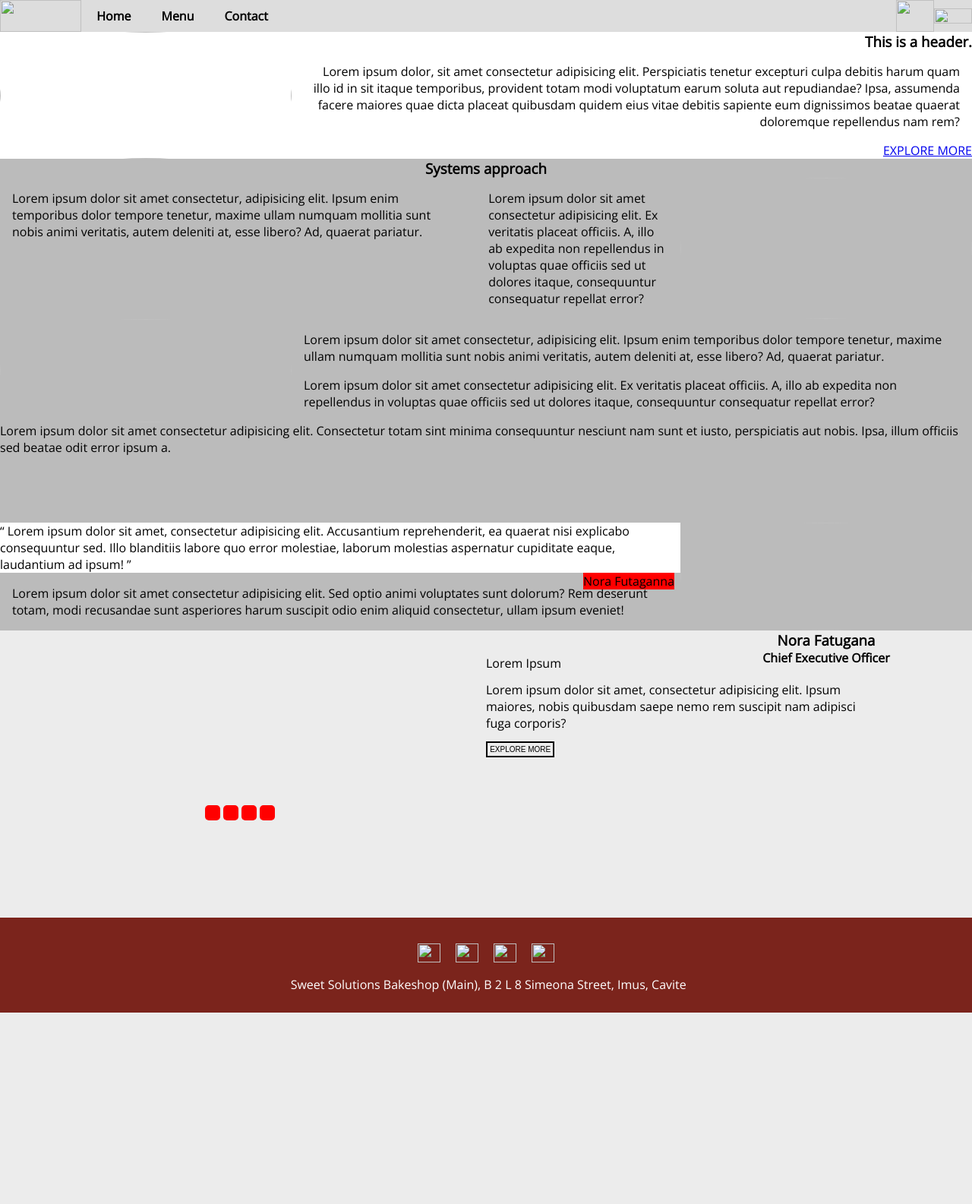
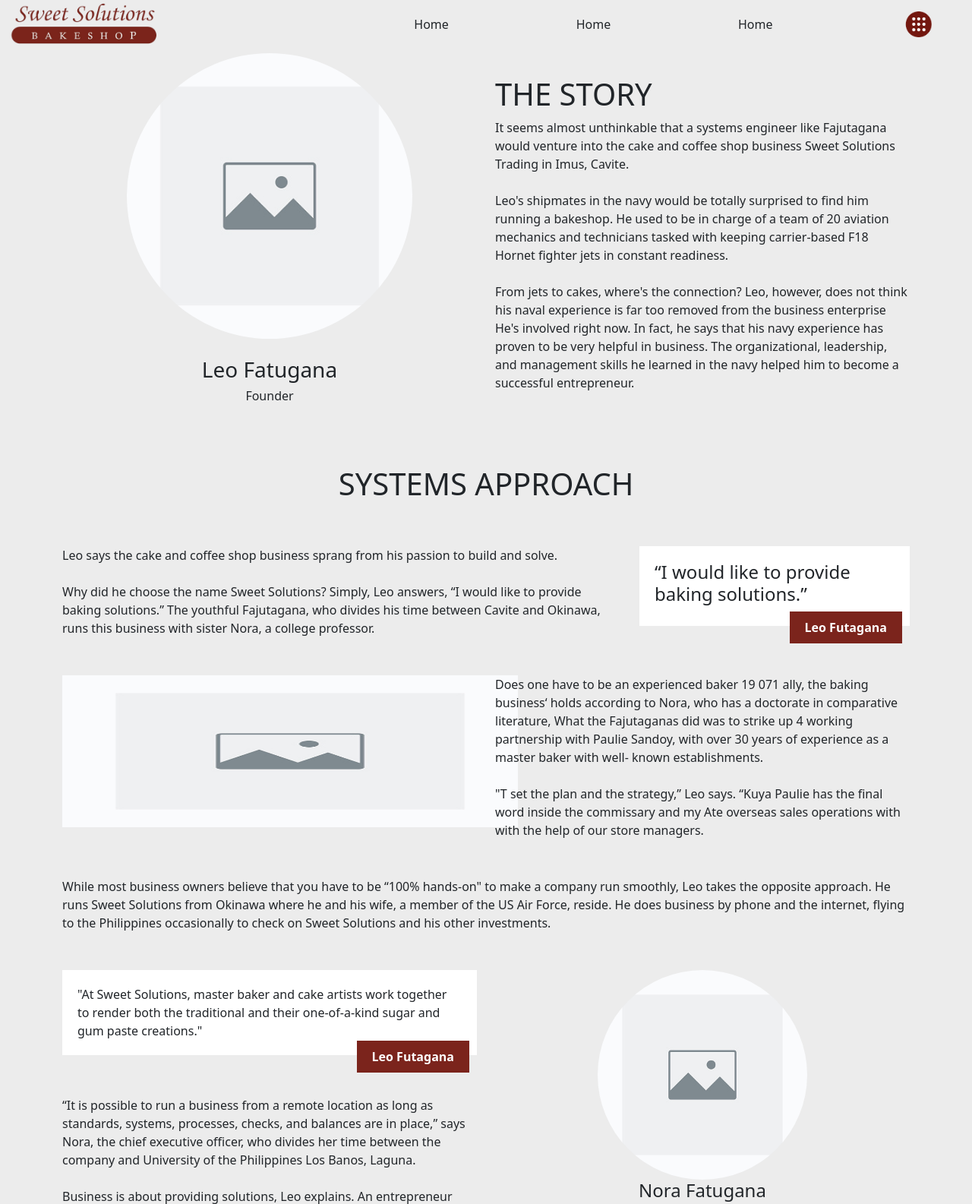
Before and after one commit to BeepBoopBit/IT130L-Project, a website: page html/AboutUs.html in a window 1280 px wide. Shown: the top 1585 px of the page at 76% size. Before the commit the page ends 1333 px from the top, so only its background shows below. Drawn offline with nearby package versions, Linux system fonts and the light colour scheme.

Commit message:
Added Boostrap and Refactored About Us Design

```diff
--- /dev/null
+++ b/css/newMain.css
@@ -0,0 +1,7 @@
+section{
+    padding-top:70px;
+}
+
+.img-rounded{
+    border-radius: 50%;
+}
--- a/html/AboutUs.html
+++ b/html/AboutUs.html
@@ -7,206 +7,277 @@
     <title>Sweet Solution</title>
     <link rel="preconnect" href="https://fonts.googleapis.com">
     <link rel="preconnect" href="https://fonts.gstatic.com" crossorigin>
-    <link rel="stylesheet" href="https://fonts.googleapis.com/css2?family=Open+Sans:wght@300&display=swap">
 
-    <!-- Essentials -->
-    <link rel="stylesheet" href="../css/Main.css">
-    <link rel="stylesheet" href="../css/Section.css">
-    <link rel="stylesheet" href="../css/Header.css">
-    <link rel="stylesheet" href="../css/Footer.css">
-    <link rel="stylesheet" href="../css/Header-dropdown.css">
-    <!-- Dependent -->
-    <link rel="stylesheet" href="../css/Section-home-aboutUs.css">
-    <link rel="stylesheet" href="../css/Section-home-bestSellerSpecial.css">
-    <link rel="stylesheet" href="../css/Section-home-featuredCake.css">
-    <link rel="stylesheet" href="../css/Section-home-featuredCake-slider.css">
-    <link rel="stylesheet" href="../css/Section-home-specialty.css">
+    <!-- Essentials-->
+    <link rel="stylesheet" href="../css/newMain.css">
+    <!--Bootstrap-->
+    <link rel="stylesheet" href="../node_modules/bootstrap/dist/css/bootstrap.css">
+    <style>
+    </style>
+    <style>
+        .about-button{
+            background-color: #7b241c;
+            color:white;
+            text-decoration: none;
+            font-weight: bold;
+            padding: 10px 20px;
+        }
+
+        .about-button-container{
+            position:relative;
+            margin-top:-10px;
+            margin-right:10px;
+            text-align: right;
+        }
+
+        .img-responsive{
+            width: 100%;
+        }
+    </style>
 </head>
 
-<body>
-    <header class="centered" style=" background-color:#ddd">
-        <nav class="Header-top-navigation">
-            <img src="img/Logo_SweetSolution.png" alt="" width="100%">
-            <ul style="display: flex;">
-                <li><a>Home</a></li>
-                <li><a>Menu</a></li>
-                <li><a>Contact</a></li>
-            </ul>
-            <div style="width: 50px">
-                <img src="img/Icon_Basket.png" alt="" width="100%">
-            </div>
+<body style="background-color: #ececec;">
     <!-- Navigation -->
-            <div class="Header-top-navigation-dropdown">
-                <div style="width: 50px">
-                    <img src="img/Icon_Navigation-00.png" alt="" width="100%">
-                </div>
-                <div class="Header-top-navigation-dropdown-content">
-                    <ul>
-                        <li>About Us</li>
-                        <li>Application</li>
-                        <li>Checkout</li>
-                        <li>Contact</li>
-                        <li>FAQ</li>
-                        <li>Gallery</li>
-                        <li>Menu</li>
-                    </ul>
+    <div class="container-fluid nav-color fixed-top">
+        <div class="row align-items-center">
+            <div class="col-sm-5 " >
+                <div style="width: 200px">
+                    <img src="../img/Logo_SweetSolution.png" alt="" width="100%">
                 </div>
             </div>
-        </nav>
-    </header>
-    <section class="centered">
-        <!-- About Us # 2 -->
-        <div class="container-all" style="background-color: #bbb;">
-            <!-- About Us Article-->
-            <article class="container-content centered grid" style="grid-template-columns: 30% 70%; background-color: white;">
-                <div>
-                    <img src="../img\placeholder.jpg" alt="" width="100%" style="border-radius: 50%;">
+            <div class="col-sm-2">
+                <div class="justify-content-md-center">
+                    Home
                 </div>
-                <div style="text-align: right;">
-                    <h1>This is a header.</h1>
-                    <p>
-                        Lorem ipsum dolor, sit amet consectetur adipisicing elit. Perspiciatis tenetur excepturi culpa
-                        debitis harum quam illo id in sit itaque temporibus, provident totam modi voluptatum earum
-                        soluta aut repudiandae? Ipsa, assumenda facere maiores quae dicta placeat quibusdam quidem eius
-                        vitae debitis sapiente eum dignissimos beatae quaerat doloremque repellendus nam rem?
-                    </p>
-                    <a href="#">EXPLORE MORE</a>
             </div>
-            </article>
-            <article class="container-content centered" style="text-align: center;">
-                <h1>Systems approach</h1>
-                <div class="grid" style="grid-template-columns: 70% 30%; text-align: left;">
-                    <div class="grid" style="grid-template-columns: 70% 30%;">
-                        <p>
-                            Lorem ipsum dolor sit amet consectetur, adipisicing elit. Ipsum enim temporibus dolor tempore tenetur, maxime ullam numquam mollitia sunt nobis animi veritatis, autem deleniti at, esse libero? Ad, quaerat pariatur.
-                        </p>
-                        <p>
-                            Lorem ipsum dolor sit amet consectetur adipisicing elit. Ex veritatis placeat officiis. A, illo ab expedita non repellendus in voluptas quae officiis sed ut dolores itaque, consequuntur consequatur repellat error?
-                        </p>
+            <div class="col-sm-2">
+                <div class="justify-content-md-center">
+                    Home
                 </div>
-                    <div>
-                        <img src="../img\placeholder.jpg" alt="" width="100%" style="border-radius: 50%;">
+            </div>
+            <div class="col-sm-2">
+                <div class="justify-content-md-center">
+                    Home
+                </div>
+            </div>
+            <div class="col-sm-1">
+                <div class="dropdown">
+                    <a href="#" id="imageDropdown" data-bs-toggle="dropdown">
+                        <div style="width: 50px;">
+                            <img src="../img/Icon_Navigation-00.png" alt="" width="100%">
+                        </div>
+                    </a>
+                    <div class="dropdown-menu" aria-labelledby="dropdownMenuButton">
+                      <a class="dropdown-item" href="#">Action</a>
+                      <a class="dropdown-item" href="#">Another action</a>
+                      <a class="dropdown-item" href="#">Something else here</a>
+                    </div>
+                </div>
+            </div>
+        </div>
+    </div>
+    <section style="padding-top:70px">
+        <article class="container">
+            <div class="row align-items-center">
+                <div class="col ">
+                    <div class="row">
+                        <div style="width: 400px; margin: 0 auto">
+                            <img class="img-rounded img-responsive" src="../img/tempimage1.jpg" alt="">
                         </div>
                     </div>
 
-                <div class="grid" style="grid-template-columns: 30% 70%; text-align: left;">
-                    <div>
-                        <img src="../img\placeholder.jpg" alt="" width="100%" style="border-radius: 50%;">
+                    <div class="row text-center py-4">
+                        <h3>
+                            Leo Fatugana
+                        </h3>
+                        <h6>
+                            Founder
+                        </h6>
                     </div>
-                    <div>
+                </div>
+                <div class="col">
+                    <h1>
+                        THE STORY
+                    </h1>
                     <p>
-                            Lorem ipsum dolor sit amet consectetur, adipisicing elit. Ipsum enim temporibus dolor tempore tenetur, maxime ullam numquam mollitia sunt nobis animi veritatis, autem deleniti at, esse libero? Ad, quaerat pariatur.
-                        </p>
-                        <p>
-                            Lorem ipsum dolor sit amet consectetur adipisicing elit. Ex veritatis placeat officiis. A, illo ab expedita non repellendus in voluptas quae officiis sed ut dolores itaque, consequuntur consequatur repellat error?
+                        It seems almost unthinkable that a systems engineer like Fajutagana would
+                        venture into the cake and coffee shop business Sweet Solutions Trading in Imus, Cavite.
+                        <br> <br>
+                        Leo's shipmates in the navy would be totally surprised to find him running a bakeshop.
+                        He used to be in charge of a team of 20 aviation mechanics and technicians tasked with
+                        keeping carrier-based F18 Hornet fighter jets in constant readiness.
+                        <br> <br>
+                        From jets to cakes, where's the connection? Leo, however,
+                        does not think his naval experience is far too removed from the
+                        business enterprise He's involved right now. In fact, he says that his navy
+                        experience has proven to be very helpful in business. The organizational, leadership,
+                        and management skills he learned in the navy helped him to become a successful entrepreneur.
                     </p>
                 </div>
             </div>
         </article>
-            <article>
-                <!-- Upper-->
+
+        <article class="container" style="padding-top:50px">
+            <div class="row">
+                <div class="col text-center">
+                    <h1>
+                        SYSTEMS APPROACH
+                    </h1>
+                </div>
+            </div>
+            <div class="row" style="padding-top:50px">
+                <div class="col-8">
+                    Leo says the cake and coffee shop business sprang from his passion to build and solve.
+                    <br><br>
+                    Why did he choose the name Sweet Solutions? Simply, Leo answers, “I would like to provide
+                    baking solutions.” The youthful Fajutagana, who divides his time between Cavite and Okinawa,
+                    runs this business with sister Nora, a college professor.
+                </div>
+                <div class="col-4">
+                    <div style="background-color: white; padding: 20px">
+                        <h4>
+                            “I would like to provide baking solutions.”
+                        </h4>
+                    </div>
                     <div>
-                    Lorem ipsum dolor sit amet consectetur adipisicing elit. Consectetur totam sint minima consequuntur nesciunt nam sunt et iusto, perspiciatis aut nobis. Ipsa, illum officiis sed beatae odit error ipsum a.
-                </div>
-                <!-- Can be deleted later-->
-                <div>
-                    <br>
-                    <br>
-                    <br>
-                    <br>
-                </div>
-                <!-- Middle-->
-                <div class="grid" style="grid-template-columns: 70% 30%;">
-                    <div>
-                        <div style="background-color: white;">
-                            <q>
-                                Lorem ipsum dolor sit amet, consectetur adipisicing elit. Accusantium reprehenderit, ea quaerat nisi explicabo consequuntur sed. Illo blanditiis labore quo error molestiae, laborum molestias aspernatur cupiditate eaque, laudantium ad ipsum!
-                            </q>
-                            <div style="position: absolute; left: 60%; background-color: red;">
-                                <a>
-                                    Nora Futaganna
+                        <div class="about-button-container">
+                            <a class="about-button" href="#">
+                                Leo Futagana
                             </a>
                         </div>
-                        </div>
-                        <p>
-                            Lorem ipsum dolor sit amet consectetur adipisicing elit. Sed optio animi voluptates sunt dolorum? Rem deserunt totam, modi recusandae sunt asperiores harum suscipit odio enim aliquid consectetur, ullam ipsum eveniet!
-                        </p>
-                    </div>
-                    <div>
-                        <div>
-                            <img src="../img\placeholder.jpg" alt="" width="100%" style="border-radius: 50%;">
-                        </div>
-                        <div style="text-align:center;">
-                            <h3>
-                                Nora Fatugana
-                            </h3>
-                            <h4>
-                                Chief Executive Officer
-                            </h4>
                     </div>
                 </div>
             </div>
         </article>
-        </div>
-        <!-- FeaturedCake # 1 -->
-        <div class="container-all" style="background-color: #aaa;">
-            <article class="container-content centered grid FeaturedCake-wrapper ">
-                <!-- Slider -->
-                <div class="FeaturedCake-slider-show centered">
-                    <span id="FeaturedCake-slider-image-1"></span>
-                    <span id="FeaturedCake-slider-image-2"></span>
-                    <span id="FeaturedCake-slider-image-3"></span>
-                    <span id="FeaturedCake-slider-image-4"></span>
-                    <div class="FeaturedCake-container-slider-image">
-                        <img class="FeaturedCake-slider-image" src="../img/tempShit/temp05.png" alt="">
-                        <img class="FeaturedCake-slider-image" src="../img/tempShit/temp06.png" alt="">
-                        <img class="FeaturedCake-slider-image" src="../img/tempShit/temp07.png" alt="">
-                        <img class="FeaturedCake-slider-image" src="../img/tempShit/temp08.png" alt="">
-                    </div>
-                    <div class="FeaturedCake-container-slider-button">
-                        <a class="FeaturedCake-slider-button" href="#FeaturedCake-slider-image-1"></a>
-                        <a class="FeaturedCake-slider-button" href="#FeaturedCake-slider-image-2"></a>
-                        <a class="FeaturedCake-slider-button" href="#FeaturedCake-slider-image-3"></a>
-                        <a class="FeaturedCake-slider-button" href="#FeaturedCake-slider-image-4"></a>
+
+        <article class="container" style="padding-top:50px">
+            <div class="row">
+                <div class="col">
+                    <div style="width: 200px">
+                        <img src="../img/tempimage1.jpg" alt="" style="width: 600px; height: 200px">
                     </div>
                 </div>
-                <!-- BEST SELLERS TEXT AND BUTTON -->
-                <div>
-                    <div class="FeaturedCake-info-title">Lorem Ipsum</div>
-                    <div class="FeaturedCake-info-text">
-                        Lorem ipsum dolor sit amet, consectetur adipisicing elit. Ipsum maiores, nobis quibusdam saepe
-                        nemo rem suscipit nam adipisci fuga corporis?
-                    </div>
-                    <div>
-                        <!-- Menu button -->
-                        <a href="../Menu.html">
-                            <button class="FeaturedCake-fullMenu-button">
-                                <span>EXPLORE MORE</span>
-                            </button>
-                        </a>
+                <div class="col">
+                    Does one have to be an experienced baker 19 071 ally, the baking business‘
+                    holds according to Nora, who has a doctorate in comparative literature, What the
+                    Fajutaganas did was to strike up 4 working partnership with Paulie Sandoy, with over
+                    30 years of experience as a master baker with well- known establishments.
+                    <br><br>
+                    "T set the plan and the strategy,” Leo says. “Kuya Paulie has the final word
+                    inside the commissary and my Ate overseas sales operations with with the help of
+                    our store managers.
                 </div>
             </div>
         </article>
 
+        <article  class="container" style="padding-top:50px">
+            <div class="row">
+                <div class="col">
+                    While most business owners believe that you have to be
+                    “100% hands-on" to make a company run smoothly, Leo takes the
+                    opposite approach. He runs Sweet Solutions from Okinawa where he and his wife,
+                    a member of the US Air Force, reside. He does business by phone and the internet,
+                    flying to the Philippines occasionally to check on Sweet Solutions and his other investments.
                 </div>
+            </div>
+        </article>
+
+        <article class="container" style="padding-top:50px">
+            <div class="row">
+                <div class="col">
+                    <div class="row">
+                        <div class="col">
+                            <div style="background-color: white; padding: 20px">
+                                "At Sweet Solutions, master baker and cake artists work together to
+                                render both the traditional and
+                                their one-of-a-kind sugar and gum paste
+                                creations."
+                            </div>
+                            <div>
+                                <div class="about-button-container">
+                                    <a class="about-button" href="#">
+                                        Leo Futagana
+                                    </a>
+                                </div>
+                            </div>
+                        </div>
+                    </div>
+                    <div class="row" style="padding-top: 40px">
+                        <div class="col">
+                            “It is possible to run a business from a remote location as long as standards,
+                            systems, processes, checks, and balances are in place,” says Nora, the chief
+                            executive officer, who divides her time between the company and University of the
+                            Philippines Los Banos, Laguna.
+                            <br><br>
+                            Business is about providing solutions,
+                            Leo explains. An entrepreneur must recognize a need
+                            and provide a solution for it, “There is a niche for creative,
+                            specialty cakes and we also wanted to be one notch better than the
+                            leading bakeshop in the country,” he points out.
+                        </div>
+                    </div>
+                </div>
+                <div class="col">
+                    <div class="row">
+                        <div style="width: 300px; margin: 0 auto">
+                            <img class="img-rounded img-responsive" src="../img/tempimage1.jpg" alt="">
+                        </div>
+                    </div>
+                    <div class="row text-center">
+                        <h4>
+                            Nora Fatugana
+                        </h4>
+                        <h5>
+                            Chief Executive Officer
+                        </h5>
+                    </div>
+                </div>
+            </div>
+        </article>
+
+        <article class="container" style="padding-top:50px">
+            <div id="carouselExampleCaptions" class="carousel slide" data-bs-ride="carousel">
+                <ol class="carousel-indicators">
+                  <li data-bs-target="#carouselExampleCaptions" data-bs-slide-to="0" class="active"></li>
+                  <li data-bs-target="#carouselExampleCaptions" data-bs-slide-to="1"></li>
+                  <li data-bs-target="#carouselExampleCaptions" data-bs-slide-to="2"></li>
+                </ol>
+                <div class="carousel-inner">
+                  <div class="carousel-item active">
+                    <img src="../img/tempimage1.jpg" style="width:800px; height:400px" class="d-block w-100" alt="...">
+                    <div class="carousel-caption d-none d-md-block" style="color:black">
+                      <h5>First slide label</h5>
+                      <p>Some representative placeholder content for the first slide.</p>
+                    </div>
+                  </div>
+                  <div class="carousel-item">
+                    <img src="../img/tempimage1.jpg" style="width:800px; height:400px" class="d-block w-100" alt="...">
+                    <div class="carousel-caption d-none d-md-block" style="color:black">
+                      <h5>Second slide label</h5>
+                      <p>Some representative placeholder content for the second slide.</p>
+                    </div>
+                  </div>
+                  <div class="carousel-item">
+                    <img src="../img/tempimage1.jpg" style="width:800px; height:400px" class="d-block w-100" alt="...">
+                    <div class="carousel-caption d-none d-md-block" style="color:black">
+                      <h5>Third slide label</h5>
+                      <p>Some representative placeholder content for the third slide.</p>
+                    </div>
+                  </div>
+                </div>
+                <button class="carousel-control-prev" type="button" data-bs-target="#carouselExampleCaptions" data-bs-slide="prev">
+                  <span class="carousel-control-prev-icon" aria-hidden="true"></span>
+                  <span class="sr-only" style="color:black">Previous</span>
+                </button>
+                <button class="carousel-control-next" type="button" data-bs-target="#carouselExampleCaptions" data-bs-slide="next">
+                  <span class="carousel-control-next-icon" aria-hidden="true"></span>
+                  <span class="sr-only" style="color:black">Next</span>
+                </button>
+              </div>
+        </article>
 
     </section>
-    <!-- FOOTER -->
-    <footer class="centered container-all" style="background: #7b241c;">
-        <!--Footer Section-->
-        <div class="grid">
-            <!--Footer: Social button images-->
-            <ul class="Footer-socials flex">
-                <li><a href="#"><img width="100%" src="img/Icon_Facebook.png"></a></li>
-                <li><a href="#"><img width="100%" src="img/Icon_Instagram.png"></a></li>
-                <li><a href="#"><img width="100%" src="img/Icon_Twitter.png"></a></li>
-                <li><a href="#"><img width="100%" src="img/Icon_LinkedIn.png"></a></li>
-            </ul>
-            <p class="Footer-bottom">
-                Sweet Solutions Bakeshop (Main), B 2 L 8 Simeona Street, Imus, Cavite
-            </p>
-        </div>
-    </footer>
+    <script src="../node_modules/bootstrap/dist/js/bootstrap.bundle.js"></script>
 </body>
 
 </html>
```
Also changed, not shown: package.json (added, +23 -0 lines), img/Logo_SweetSolution.png (added), 1 other file. Lines whose indentation alone changed are shown as unchanged.
